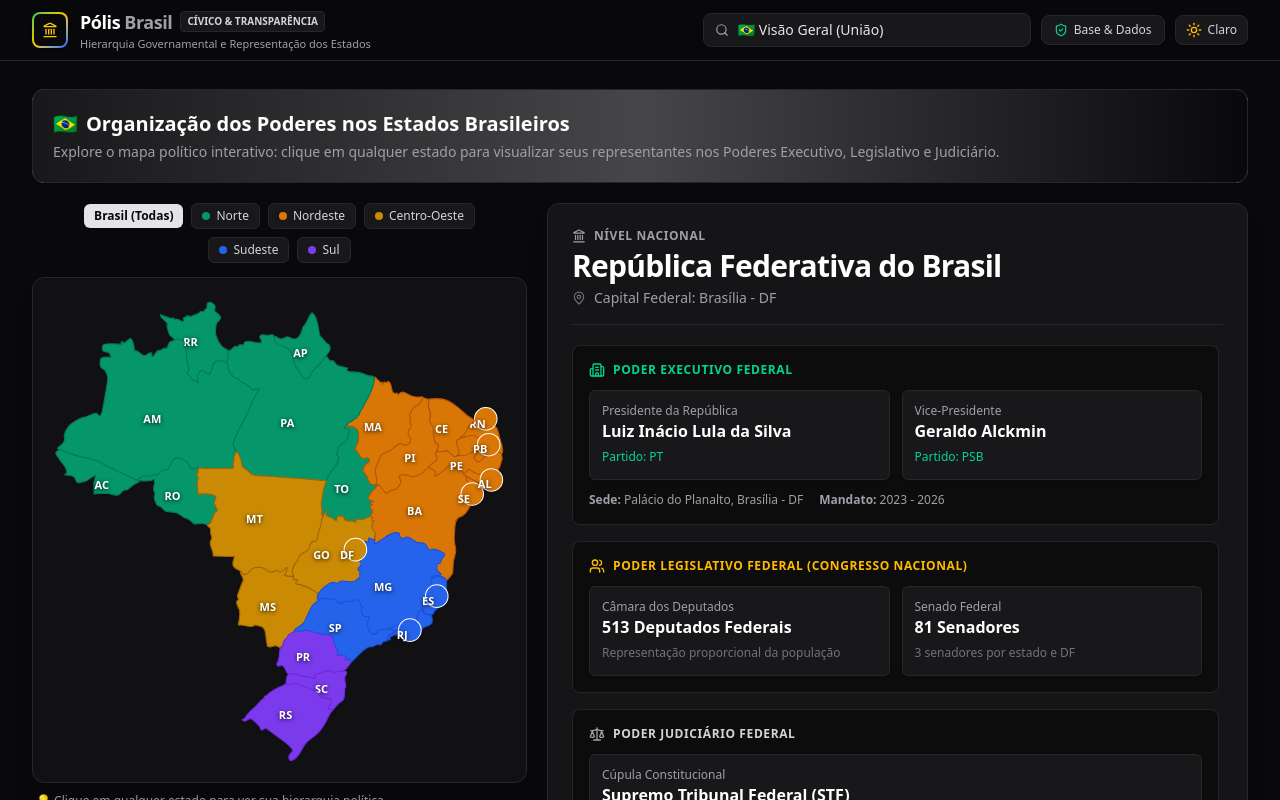
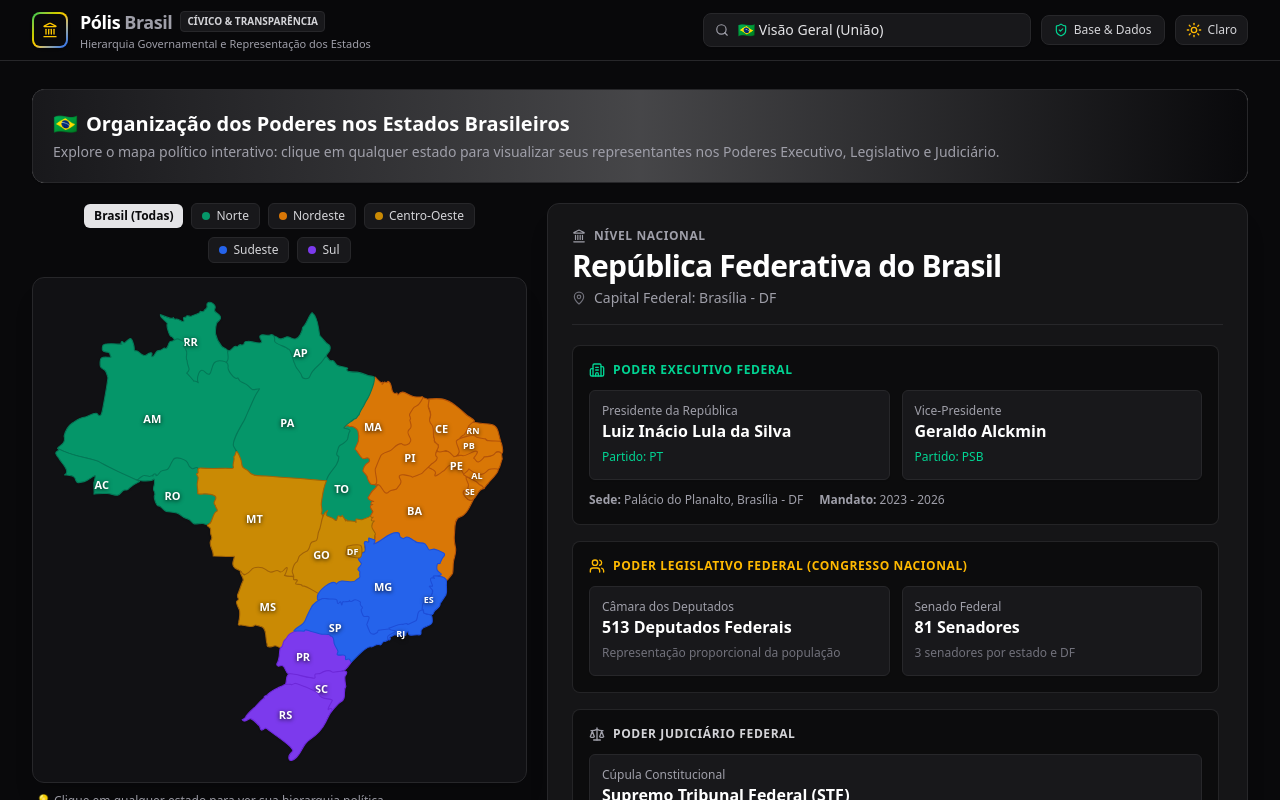
Before and after one commit to lithirias/civitas, a React (Vite) app: page / in a window 1280 px wide. Shown: the top 800 px of the page. Built offline with nearby package versions, Linux system fonts and the light colour scheme.

Commit message:
fix(map): remover bolinhas auxiliares e centralizar siglas diretamente sobre os estados

```diff
--- a/src/components/BrazilMap.tsx
+++ b/src/components/BrazilMap.tsx
@@ -171,23 +171,11 @@ export const BrazilMap: React.FC<BrazilMapProps> = ({
                     }}
                   />
 
-                  {/* Círculo auxiliar para estados pequenos/litorâneos */}
-                  {item.circleD && (
-                    <path
-                      d={item.circleD}
-                      fill={isSelected ? '#ffffff' : isHovered ? colors.hover : colors.base}
-                      stroke={isSelected ? colors.selected : '#ffffff'}
-                      strokeWidth={1}
-                      opacity={isDimmed ? 0.25 : 1}
-                      className="state-circle"
-                    />
-                  )}
-
                   {/* Sigla do Estado */}
                   <text
                     transform={item.textTransform}
                     fill="#ffffff"
-                    fontSize="11"
+                    fontSize={['SE', 'AL', 'DF', 'ES', 'PB', 'RN', 'RJ'].includes(item.id) ? '9' : '11'}
                     fontFamily="system-ui, sans-serif"
                     fontWeight="bold"
                     textAnchor="middle"
--- a/src/data/mapPaths.ts
+++ b/src/data/mapPaths.ts
@@ -23,8 +23,7 @@ export const STATE_PATHS: StateMapPath[] = [
     id: 'SE',
     name: 'Sergipe',
     pathD: 'M408.561,191.735 c0.521-1.505,2.465-0.725,3.533-0.794c2.273-0.164,0.494-2.738,1.095-3.778c2.026-3.793-2.738-5.999-1.998-10.408 c4.024,1.931,9.448,3.397,12.408,6.89c1.343,1.533,5.504,2.656,5.832,4.847c-6.822,0.384-6.901,8.819-11.942,11.572 C413.545,202.212,407.055,193.721,408.561,191.735z',
-    circleD: 'M417.324,182.854c6.214,0,11.266,5.035,11.266,11.262c0,6.208-5.052,11.261-11.266,11.261 c-6.238,0-11.258-5.053-11.258-11.261C406.063,187.89,411.084,182.854,417.324,182.854z',
-    textTransform: 'matrix(1 0 0 1 408.9121 198.6689)'
+    textTransform: 'matrix(1 0 0 1 415 192)'
   },
   {
     id: 'PE',
@@ -36,15 +35,13 @@ export const STATE_PATHS: StateMapPath[] = [
     id: 'AL',
     name: 'Alagoas',
     pathD: 'M413.953,169.018 c3.78,3.313,9.424,5.505,12.547,5.491c3.229-0.013,5.009-3.328,7.421-4.794c1.177-0.712,10.297-1.93,9.174,1.042 c-1.807,4.848-7.122,8.585-10.024,12.789c-2.792,2-3.423,7.093-6.354,1.864c-3.259,0.424-3.722-4.424-6.957-4.477 c-3.668-2.261-7.998-3.769-11.201-6.342C410.615,172.646,412.751,171.359,413.953,169.018z',
-    circleD: 'M436.423,168.763c6.236,0,11.258,5.054,11.258,11.278c0,6.207-5.02,11.259-11.258,11.259 c-6.241,0-11.263-5.052-11.263-11.259C425.16,173.816,430.182,168.763,436.423,168.763z',
-    textTransform: 'matrix(1 0 0 1 429.7891 183.895)'
+    textTransform: 'matrix(1 0 0 1 422 176)'
   },
   {
     id: 'RN',
     name: 'Rio Grande do Norte',
     pathD: 'M404.698,138.795 c2.383-4.027,6.574-6.123,8.49-11.149c1.973-5.107,3.834-5.818,8.764-4.642c5.041,1.207,9.339,0.837,14.57,1.671 c7.534,1.193,6.848,10.968,9.206,16.516c-1.919,1.096-13.972,0.521-15.064-1.657c-1.041-2.067-2.904,7.107-5.094,7.3 c1.532-5.847-12.654,1.78-5.424-8.683c2.545-3.67-6.302-0.808-6.711,0.725C410.121,144.013,407.217,139.151,404.698,138.795z',
-    circleD: 'M430.827,107.798c6.241,0,11.261,5.039,11.261,11.261c0,6.224-5.02,11.261-11.261,11.261 c-6.209,0-11.26-5.037-11.26-11.261C419.567,112.837,424.618,107.798,430.827,107.798z',
-    textTransform: 'matrix(1 0 0 1 422.541 123.9009)'
+    textTransform: 'matrix(1 0 0 1 418 131)'
   },
   {
     id: 'CE',
@@ -152,28 +149,24 @@ export const STATE_PATHS: StateMapPath[] = [
     id: 'RJ',
     name: 'Rio de Janeiro',
     pathD: 'M332.886,337.429 c-1.26-2.768,8.409-4.795,7.89-6.71c-3.177-1.864-4.602,1.148-6.63-2.959c4.274-0.686,9.533-4.49,13.831-3.562 c0.548-0.219,4.902-1.753,4.96,0.167c2.546-1.566,5.479-2.412,8.105-3.837c2.246-1.206,0.932-8.218,3.725-9.643 c6.054-3.123,1.398,1.836,7.066,2.959c5.888,1.205,5.395,1.48,5.641,7.067c0.247,5.642-8.763,4.381-11.063,8.764 c-1.039,1.999,1.698,5.368-3.368,4.903c-4.188-0.413-10.628,2.355-9.285-3.18c-1.039-0.08-1.861,0.301-2.464,1.124 c0,0,0.105,2.767-0.74,2.741c-0.766-0.056-7.643,1.094-7.449,0.463c1.398-0.359,2.708-0.684,4.135-0.794 c-1.667-0.713-2.957-1.839-4.901-0.142c0.465,0.195-4.227-0.086-3.379-0.113c-0.521,1.727-3.814,0.699-3.879,3.045 C336.717,337.908,333.927,342.41,332.886,337.429z',
-    circleD: 'M355.094,318.613c6.209,0,11.263,5.021,11.263,11.259c0,6.208-5.056,11.264-11.263,11.264 c-6.211,0-11.263-5.054-11.263-11.264C343.831,323.634,348.883,318.613,355.094,318.613z',
-    textTransform: 'matrix(1 0 0 1 347.4648 334.6807)'
+    textTransform: 'matrix(1 0 0 1 346 333)'
   },
   {
     id: 'ES',
     name: 'Espírito Santo',
     pathD: 'M367.119,308.834 c1.044-1.999-0.298-5.451,1.841-6.326c3.697-1.453,3.858-0.467,5.941-4.49c0.767-1.563,3.999-5.807,2.848-7.835 c-0.439-0.765-3.204-3.613-3.286-4.05c1.04-0.249,2.079-0.219,3.123,0.054c1.366-0.654-6.465-10.519,2.137-8.054 c-1.204-0.655-1.535-1.365-0.932-2.135c4.358-0.138,13.856,0.027,12.845,6.738c-0.577,3.835,0.933,8.079-0.577,11.804 c-0.218,0.576-5.861,8.954-5.831,8.954c0.985,3.289-5.18,5.808-6.054,8.165c-1.313,3.56-2.135,3.013-5.614,2.573 c-1.64-0.274-3.202-0.768-4.736-1.451C368.819,311.297,369.424,309.055,367.119,308.834z',
-    circleD: 'M381.917,284.723c6.21,0,11.261,5.055,11.261,11.262c0,6.212-5.051,11.261-11.261,11.261 c-6.212,0-11.263-5.049-11.263-11.261C370.654,289.777,375.705,284.723,381.917,284.723z',
-    textTransform: 'matrix(1 0 0 1 373.3047 300.4971)'
+    textTransform: 'matrix(1 0 0 1 374 299)'
   },
   {
     id: 'DF',
     name: 'Distrito Federal',
     pathD: 'M292.461,246.197 c0,0,12.929-2.903,14.188,0c1.233,2.903,0.659,10.683-1.424,11.504c-2.08,0.849-14.296-1.806-14.023-3.313 C291.503,252.853,292.461,246.197,292.461,246.197z',
-    circleD: 'M300.735,238.34c6.212,0,11.26,5.035,11.26,11.258c0,6.21-5.048,11.263-11.26,11.263 c-6.209,0-11.261-5.053-11.261-11.263C289.475,243.377,294.523,238.34,300.735,238.34z',
-    textTransform: 'matrix(1 0 0 1 292.4141 254.2139)'
+    textTransform: 'matrix(1 0 0 1 298 251)'
   },
   {
     id: 'PB',
     name: 'Paraíba',
     pathD: 'M401.575,141.096 c2.081-3.081,16.791-6.82,19.117-4.616c0,1.918,7.259,1.686,10.133,2.712c-0.492,3.038,12.652,1.533,14.408,2.259 c1.421,0.589,3.833,11.983,1.421,12.202c-0.874-1.124-2.083-1.739-3.586-1.835c-2.957-0.027-2.546,1.863-4.383,3.108 c-2.626,1.767-6.571,1.917-9.558,2.109c-0.162,1.232-3.943,4.438-5.259,4.916c-3.122,1.149-2.657-2.727-5.095-3.602 c0.713-1.124,4.082-5.203,3.725-6.205c-1.423-3.846-12.051,5.52-14.981,3.506c-1.396-0.973-6.218,1.493-3.476-2.588 C405.574,150.776,400.398,142.889,401.575,141.096z',
-    circleD: 'M433.797,133.597c6.237,0,11.26,5.051,11.26,11.261c0,6.226-5.022,11.262-11.26,11.262 c-6.208,0-11.257-5.036-11.257-11.262C422.54,138.647,427.589,133.597,433.797,133.597z',
-    textTransform: 'matrix(1 0 0 1 425.2129 148.9893)'
+    textTransform: 'matrix(1 0 0 1 414 146)'
   }
 ];
```
